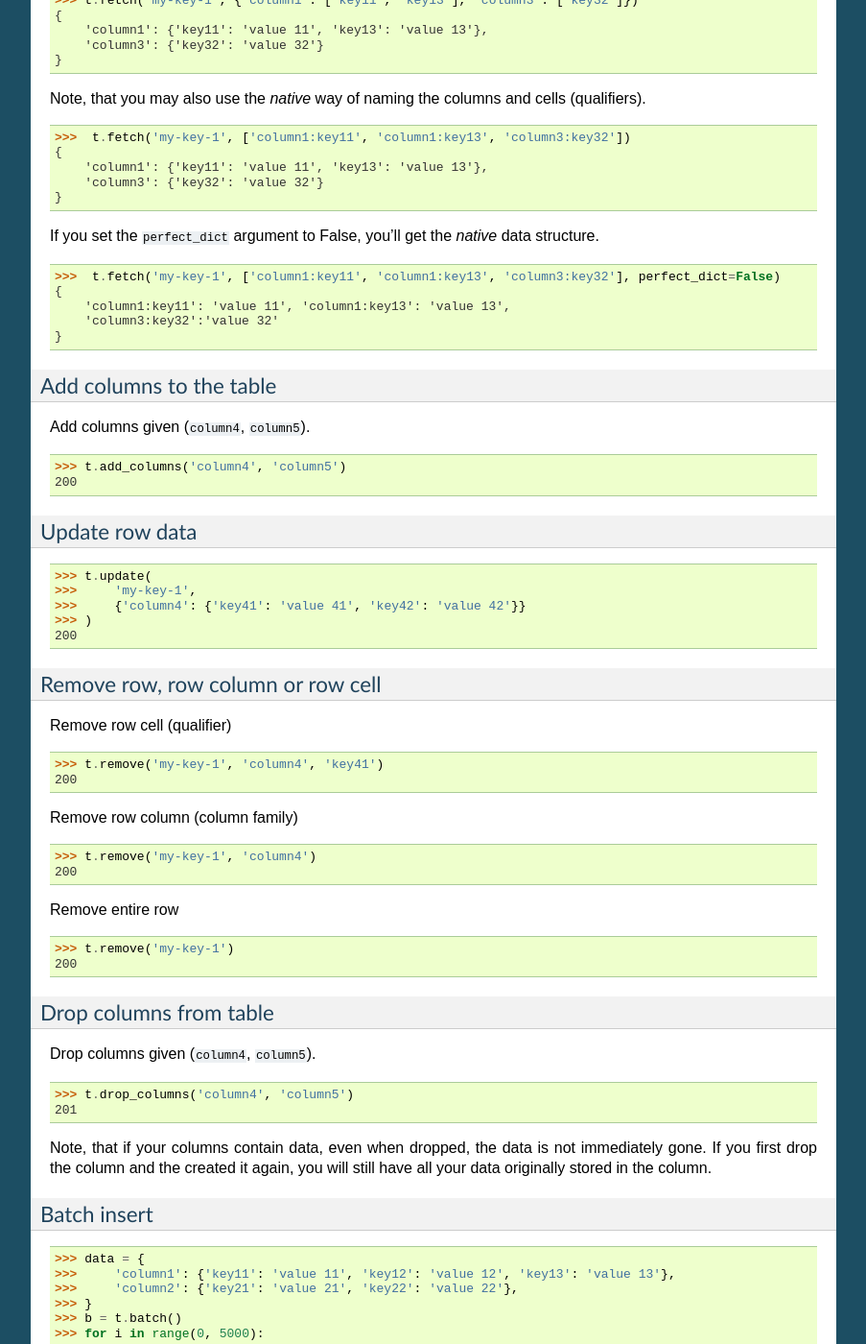
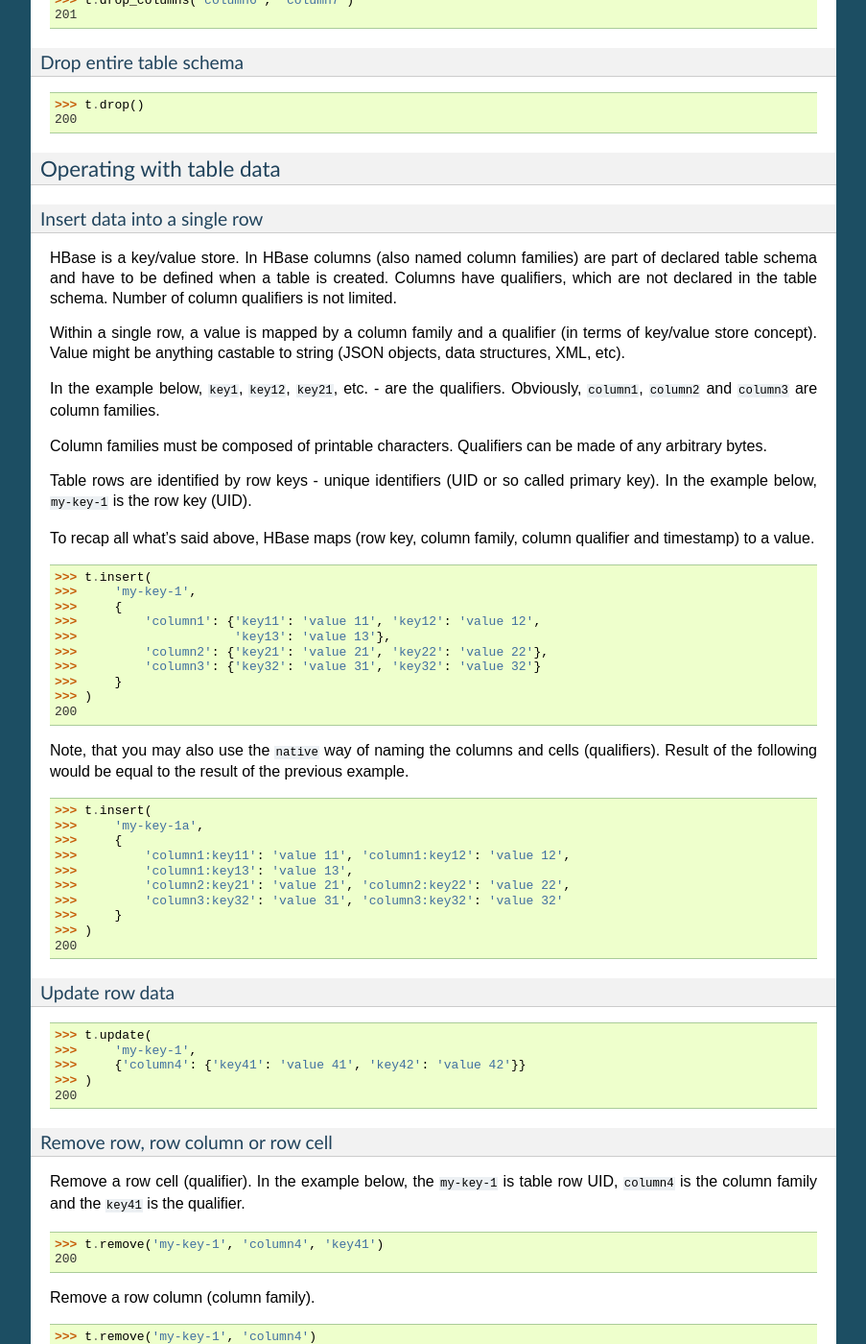
Before and after one commit to barseghyanartur/starbase, a Sphinx documentation site: the page built from docs/index.rst, in a window 1280 px wide and 1400 px high, scrolled down 3063 px. Shown: the whole window at 96% size, without its empty margins (198-1101 px from the left). Built offline with Sphinx 7.4.7, drawn with Linux system fonts in a browser that asks for light colours; some of the changed text lies outside the part shown.

Commit message:
cleanup docs

```diff
--- a/CHANGELOG.rst
+++ b/CHANGELOG.rst
@@ -4,9 +4,9 @@ Release history
 2013-09-13
 -------------------------------------
 ### 0.2
-- Python 2.6.8 and 3.3 support addede.
+- Python 2.6.8 and 3.3 support addeded.
 
 2013-08-12
 -------------------------------------
 ### 0.1
-- Initial
+- Initial.
--- a/docs/index.rst
+++ b/docs/index.rst
@@ -21,8 +21,14 @@ read my instructions on installing Cloudera manager (free) on Ubuntu 12.04 LTS h
 (http://barseghyanartur.blogspot.nl/2013/08/installing-cloudera-on-ubuntu-1204.html) or
 (https://bitbucket.org/barseghyanartur/simple-cloudera-install).
 
-Once you have everything installed and running (by default Stargate runs on 127.0.0.1:8000), you should be able
-to run `src/starbase/client/test.py` without problems (UnitTest).
+Once you have everything installed and running (by default Stargate runs on 127.0.0.1:8000), you should
+be able to run `src/starbase/client/test.py` without problems (UnitTest).
+
+Supported Python versions
+=========================================
+- 2.6.8 and up
+- 2.7
+- 3.3
 
 Features
 =========================================
@@ -57,14 +63,21 @@ Features in-development
 
 Installation
 =========================================
-Install latest stable version from PyPi
+Install latest stable version from PyPI.
 
     $ pip install starbase
 
-Usage examples
+Or latest stable version from bitbucket.
+
+    $ pip install -e hg+https://bitbucket.org/barseghyanartur/starbase@stable#egg=starbase
+
+Or latest stable version from github.
+
+    $ pip install -e git+https://github.com/barseghyanartur/starbase@stable#egg=starbase
+
+Usage and examples
 =========================================
-A lot of useful examples with comments could be found in `stargate.client.tests` module. Some most
-common operations are shown below.
+Operating with API starts with making a connection instance.
 
 Required imports
 -----------------------------------------
@@ -72,62 +85,147 @@ Required imports
 
 Create a connection instance
 -----------------------------------------
-Defaults to 127.0.0.1:8000. Specify when creating a connection instance if your settings are different.
+Defaults to 127.0.0.1:8000. Specify `host` and ``port`` arguments when creating a connection instance,
+if your settings are different.
 
 >>> c = Connection()
 
+With customisations, would look simlar to the following.
+
+>>> c = Connection(host='192.168.88.22', port=8001)
+
 Show tables
 -----------------------------------------
-Assuming that we have two tables named ``table1`` and ``table2``, we'll see the following.
+Assuming that there are two existing tables named ``table1`` and ``table2``, the following would be
+printed out.
 
 >>> c.tables()
 ['table1', 'table2']
 
-Create a new table
+Operating with table schema
 -----------------------------------------
-Create a table instance (note, that at this step no table is created). If you need to operate with
-table data, you need to create a table instance.
+Whenever you need to operate with a table, you need to have a table instance created.
+
+Create a table instance (note, that at this step no table is created).
 
 >>> t = c.table('table3')
 
-Create a table with columns ``column1``, ``column2``, ``column3`` (this is the point where the
-table is actually created).
+Create a new table
+~~~~~~~~~~~~~~~~~~~~~~~~~~~~~~~~~~~~~~~~~
+Create a table named ``table3`` with columns ``column1``, ``column2``, ``column3`` (this is the point
+where the table is actually created). In the example below, ``column1``, ``column2`` and ``column3`` are
+column families (in short - columns). Columns are declared in the table schema.
 
 >>> t.create('column1', 'column2', 'column3')
 201
 
+Check if table exists
+~~~~~~~~~~~~~~~~~~~~~~~~~~~~~~~~~~~~~~~~~
+>>> t.exists()
+True
+
 Show table columns
------------------------------------------
+~~~~~~~~~~~~~~~~~~~~~~~~~~~~~~~~~~~~~~~~~
 >>> t.columns()
 ['column1', 'column2', 'column3']
 
+Add columns to the table
+~~~~~~~~~~~~~~~~~~~~~~~~~~~~~~~~~~~~~~~~~
+Add columns given (``column4``, ``column5``, ``column6``, ``column7``).
+
+>>> t.add_columns('column4', 'column5', 'column6', 'column7')
+200
+
+Drop columns from table
+~~~~~~~~~~~~~~~~~~~~~~~~~~~~~~~~~~~~~~~~~
+Drop columns given (``column6``, ``column7``).
+
+>>> t.drop_columns('column6', 'column7')
+201
+
+Drop entire table schema
+~~~~~~~~~~~~~~~~~~~~~~~~~~~~~~~~~~~~~~~~~
+>>> t.drop()
+200
+
+Operating with table data
+-----------------------------------------
+
 Insert data into a single row
------------------------------------------
+~~~~~~~~~~~~~~~~~~~~~~~~~~~~~~~~~~~~~~~~~
+HBase is a key/value store. In HBase columns (also named column families) are part of declared table schema
+and have to be defined when a table is created. Columns have qualifiers, which are not declared in the table
+schema. Number of column qualifiers is not limited.
+
+Within a single row, a value is mapped by a column family and a qualifier (in terms of key/value store
+concept). Value might be anything castable to string (JSON objects, data structures, XML, etc).
+
+In the example below, ``key1``, ``key12``, ``key21``, etc. - are the qualifiers. Obviously, ``column1``,
+``column2`` and ``column3`` are column families.
+
+Column families must be composed of printable characters. Qualifiers can be made of any arbitrary bytes.
+
+Table rows are identified by row keys - unique identifiers (UID or so called primary key). In the example
+below, ``my-key-1`` is the row key (UID).
+
+То recap all what's said above, HBase maps (row key, column family, column qualifier and timestamp) to a
+value.
+
 >>> t.insert(
 >>>     'my-key-1',
 >>>     {
->>>         'column1': {'key11': 'value 11', 'key12': 'value 12', 'key13': 'value 13'},
+>>>         'column1': {'key11': 'value 11', 'key12': 'value 12',
+>>>                     'key13': 'value 13'},
 >>>         'column2': {'key21': 'value 21', 'key22': 'value 22'},
 >>>         'column3': {'key32': 'value 31', 'key32': 'value 32'}
 >>>     }
 >>> )
 200
 
-Note, that you may also use the `native` way of naming the columns and cells (qualifiers).
+Note, that you may also use the ``native`` way of naming the columns and cells (qualifiers). Result of
+the following would be equal to the result of the previous example.
 
 >>> t.insert(
 >>>     'my-key-1a',
 >>>     {
->>>         'column1:key11': 'value 11', 'column1:key12': 'value 12', 'column1:key13': 'value 13',
+>>>         'column1:key11': 'value 11', 'column1:key12': 'value 12',
+>>>         'column1:key13': 'value 13',
 >>>         'column2:key21': 'value 21', 'column2:key22': 'value 22',
 >>>         'column3:key32': 'value 31', 'column3:key32': 'value 32'
 >>>     }
 >>> )
 200
 
+Update row data
+~~~~~~~~~~~~~~~~~~~~~~~~~~~~~~~~~~~~~~~~~
+>>> t.update(
+>>>     'my-key-1',
+>>>     {'column4': {'key41': 'value 41', 'key42': 'value 42'}}
+>>> )
+200
 
-Fetch a single row with all columns
------------------------------------------
+Remove row, row column or row cell
+~~~~~~~~~~~~~~~~~~~~~~~~~~~~~~~~~~~~~~~~~
+Remove a row cell (qualifier). In the example below, the ``my-key-1`` is table row UID, ``column4`` is
+the column family and the ``key41`` is the qualifier.
+
+>>> t.remove('my-key-1', 'column4', 'key41')
+200
+
+Remove a row column (column family).
+
+>>> t.remove('my-key-1', 'column4')
+200
+
+Remove an entire row.
+
+>>> t.remove('my-key-1')
+200
+
+Fetch table data
+~~~~~~~~~~~~~~~~~~~~~~~~~~~~~~~~~~~~~~~~~
+Fetch a single row with all columns.
+
 >>> t.fetch('my-key-1')
 {
     'column1': {'key11': 'value 11', 'key12': 'value 12', 'key13': 'value 13'},
@@ -135,23 +233,25 @@ Fetch a single row with all columns
     'column3': {'key32': 'value 31', 'key32': 'value 32'}
 }
 
-Fetch a single row with selected columns
------------------------------------------
+Fetch a single row with selected columns (limit to ``column1`` and ``column2`` columns).
+
 >>> t.fetch('my-key-1', ['column1', 'column2'])
 {
     'column1': {'key11': 'value 11', 'key12': 'value 12', 'key13': 'value 13'},
     'column2': {'key21': 'value 21', 'key22': 'value 22'},
 }
 
-Narrow the result set even more
------------------------------------------
+Narrow the result set even more (limit to cells ``key1`` and ``key2`` of column ``column1`` and cell
+``key32`` of column ``column3``).
+
 >>> t.fetch('my-key-1', {'column1': ['key11', 'key13'], 'column3': ['key32']})
 {
     'column1': {'key11': 'value 11', 'key13': 'value 13'},
     'column3': {'key32': 'value 32'}
 }
 
-Note, that you may also use the `native` way of naming the columns and cells (qualifiers).
+Note, that you may also use the `native` way of naming the columns and cells (qualifiers). Example
+below does exactly the same as example above.
 
 >>>  t.fetch('my-key-1', ['column1:key11', 'column1:key13', 'column3:key32'])
 {
@@ -159,58 +259,24 @@ Note, that you may also use the `native` way of naming the columns and cells (qu
     'column3': {'key32': 'value 32'}
 }
 
-If you set the ``perfect_dict`` argument to False, you'll get the `native` data structure.
+If you set the `perfect_dict` argument to False, you'll get the ``native`` data structure.
 
->>>  t.fetch('my-key-1', ['column1:key11', 'column1:key13', 'column3:key32'], perfect_dict=False)
+>>>  t.fetch('my-key-1', ['column1:key11', 'column1:key13', 'column3:key32'],
+>>>           perfect_dict=False)
 {
     'column1:key11': 'value 11', 'column1:key13': 'value 13',
-    'column3:key32':'value 32'
+    'column3:key32': 'value 32'
 }
 
-Add columns to the table
+Batch operations with table data
 -----------------------------------------
-Add columns given (``column4``, ``column5``).
-
->>> t.add_columns('column4', 'column5')
-200
-
-Update row data
------------------------------------------
->>> t.update(
->>>     'my-key-1',
->>>     {'column4': {'key41': 'value 41', 'key42': 'value 42'}}
->>> )
-200
-
-Remove row, row column or row cell
------------------------------------------
-Remove row cell (qualifier)
-
->>> t.remove('my-key-1', 'column4', 'key41')
-200
-
-Remove row column (column family)
-
->>> t.remove('my-key-1', 'column4')
-200
-
-Remove entire row
-
->>> t.remove('my-key-1')
-200
-
-Drop columns from table
------------------------------------------
-Drop columns given (``column4``, ``column5``).
-
->>> t.drop_columns('column4', 'column5')
-201
-
-Note, that if your columns contain data, even when dropped, the data is not immediately gone. If you first
-drop the column and the created it again, you will still have all your data originally stored in the column.
+Batch operations (insert and update) work similar to normal insert and update, but are done in a batch.
+You are advised to operate in batch as much as possible.
 
 Batch insert
------------------------------------------
+~~~~~~~~~~~~~~~~~~~~~~~~~~~~~~~~~~~~~~~~~
+In the example below, we will insert 5000 records in a batch.
+
 >>> data = {
 >>>     'column1': {'key11': 'value 11', 'key12': 'value 12', 'key13': 'value 13'},
 >>>     'column2': {'key21': 'value 21', 'key22': 'value 22'},
@@ -222,7 +288,9 @@ Batch insert
 {'method': 'PUT', 'response': [200], 'url': 'table3/bXkta2V5LTA='}
 
 Batch update
------------------------------------------
+~~~~~~~~~~~~~~~~~~~~~~~~~~~~~~~~~~~~~~~~~
+In the example below, we will update 5000 records in a batch.
+
 >>> data = {
 >>>     'column3': {'key31': 'value 31', 'key32': 'value 32'},
 >>> }
@@ -232,18 +300,16 @@ Batch update
 >>> b.commit(finalize=True)
 {'method': 'POST', 'response': [200], 'url': 'table3/bXkta2V5LTA='}
 
-Fetch all rows
+Note: The table `batch` method accepts an optional `size` argument (int). If set, an auto-commit is fired
+each the time the stack is ``full``.
+
+Table data search (row scanning)
 -----------------------------------------
-Table scanning is in development. At the moment it's only possible to fetch all rows from a
-table given. Results are stored in a generator.
+Table scanning is in development. At the moment it's only possible to fetch all rows from a table given.
+Result set returned is a generator.
 
 >>> t.fetch_all_rows()
 <generator object results at 0x28e9190>
-
-Drop entire table
------------------------------------------
->>> t.drop()
-200
 
 More examples
 =========================================
@@ -285,15 +351,15 @@ Print table metadata
 >>> print table.regions()
 
 License
-===================================
+=========================================
 GPL 2.0/LGPL 2.1
 
 Support
-===================================
+=========================================
 For any issues contact me at the e-mail given in the `Author` section.
 
 Author
-===================================
+=========================================
 Artur Barseghyan <artur.barseghyan@gmail.com>
 
 Documentation
--- a/docs/starbase.json_decoder.rst
+++ b/docs/starbase.json_decoder.rst
@@ -1,8 +1,8 @@
 json_decoder Package
-====================
+=======================
 
 :mod:`json_decoder` Package
----------------------------
+------------------------------
 
 .. automodule:: starbase.json_decoder
     :members:
--- a/docs/starbase.rst
+++ b/docs/starbase.rst
@@ -1,8 +1,8 @@
 starbase Package
-================
+===================
 
 :mod:`exceptions` Module
-------------------------
+---------------------------
 
 .. automodule:: starbase.exceptions
     :members:
@@ -10,7 +10,7 @@ starbase Package
     :show-inheritance:
 
 Subpackages
------------
+--------------
 
 .. toctree::
 
--- a/setup.py
+++ b/setup.py
@@ -17,8 +17,8 @@ setup(
         "Programming Language :: Python",
         "Programming Language :: Python :: 2.6",
         "Programming Language :: Python :: 2.7",
-        #"Programming Language :: Python :: 3",
-        #"Programming Language :: Python :: 3.3",
+        "Programming Language :: Python :: 3",
+        "Programming Language :: Python :: 3.3",
         "License :: OSI Approved :: GNU General Public License v2 (GPLv2)",
         "License :: OSI Approved :: GNU Lesser General Public License v2 or later (LGPLv2+)",
         "Environment :: Web Environment",
```
Also changed, not shown: README.rst (+32 -24 lines), docs/starbase.client.http.rst (deleted, +0 -10 lines), docs/starbase.client.rst (+7 -7 lines), docs/starbase.client.table.rst (+4 -4 lines), docs/starbase.client.transport.rst (added, +10 -0 lines), 2 other files.
